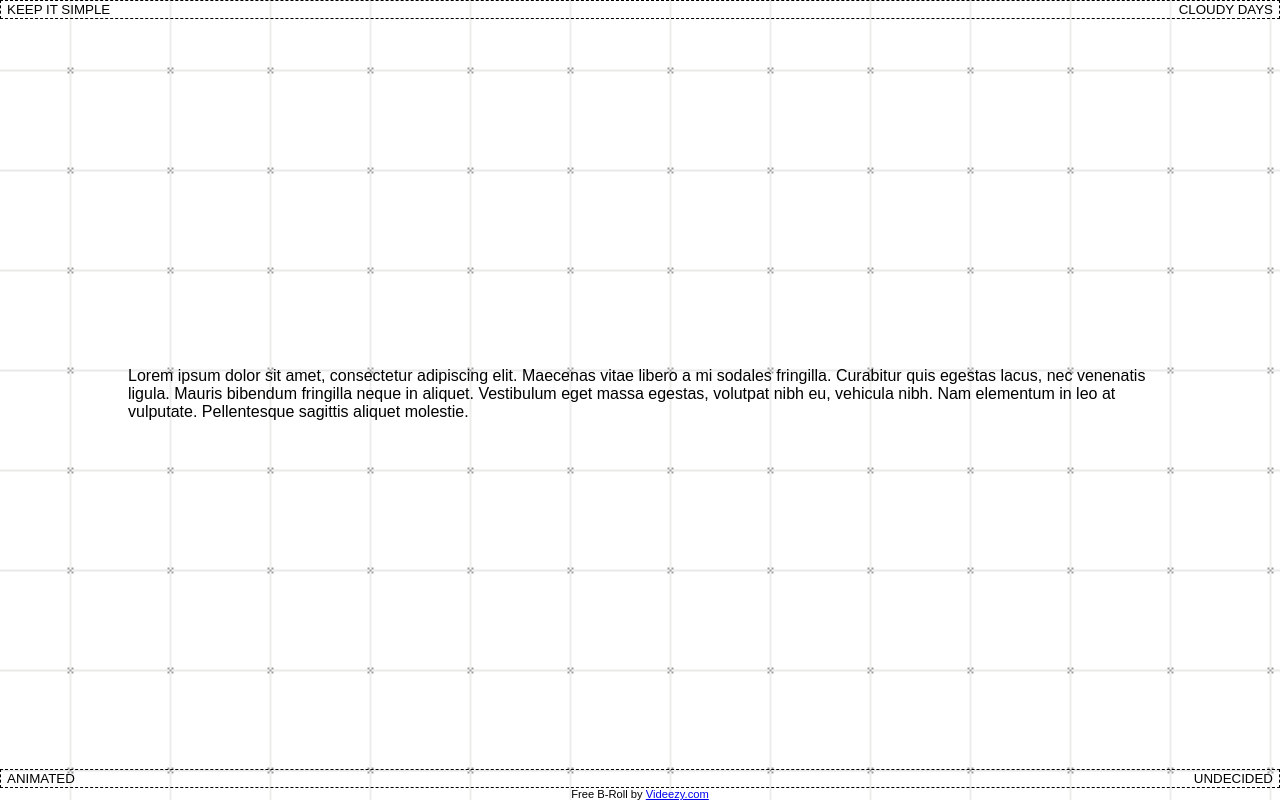
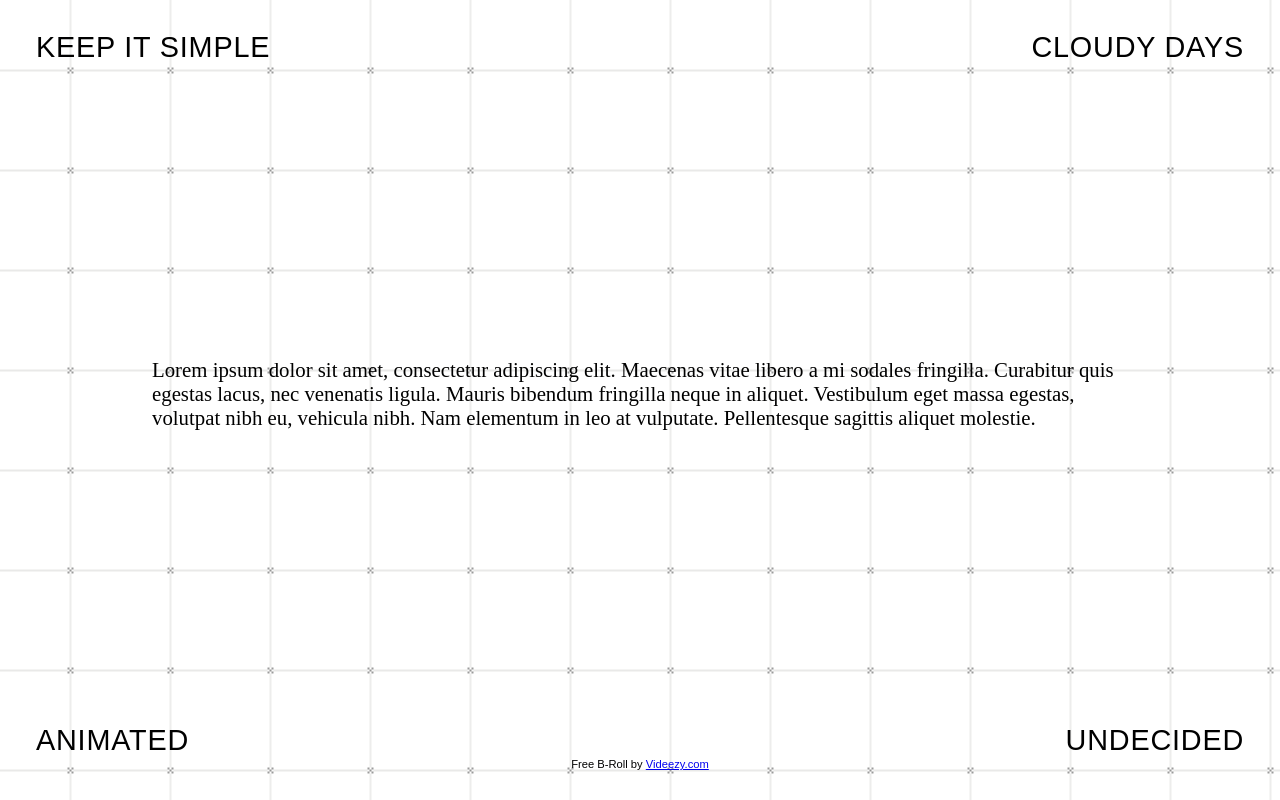
Before and after one commit to bonniehsm/portfolio, a React app: page / in a window 1280 px wide. Built offline with nearby package versions, Linux system fonts and the light colour scheme.

Commit message:
updated button and page container styling

```diff
--- a/src/presentational/StyleButton.js
+++ b/src/presentational/StyleButton.js
@@ -2,7 +2,7 @@ import React from "react";
 
 function StyleButton(props) {
     return(
-        <button onClick={() => props.click(props.pageStyle)}>
+        <button className="btn-style-option" id={"btn-" + props.pageStyle} onClick={() => props.click(props.pageStyle)}>
             {props.text}
         </button>
     );
--- a/src/scss/index.scss
+++ b/src/scss/index.scss
@@ -1,13 +1,28 @@
+$ff-crimson: 'Crimson Text', serif;
+$ff-raleway: 'Raleway', sans-serif;
+
 body{
-    font-family: Arial, Helvetica, sans-serif;
     margin: 0;
     padding: 0;
+}
+
+p {
+    font-family: $ff-crimson;
+    font-size: 1.3rem;
 }
 
 button {
     border: none;
     background: none;
+    cursor: pointer;
+    letter-spacing: 0.8px;
 }
+
+.btn-style-option {
+    font-family: $ff-raleway;
+    font-size: 1.8rem;
+}
+
 
 #root {
     height: 100vh;
@@ -17,15 +32,12 @@ button {
 
 .page-container {
     height: 100%;
+    padding: 30px;
+    box-sizing: border-box;
     display: flex;
     flex-flow: column nowrap;
     justify-content: space-between;
     position: relative;
-}
-
-/** TEMP STYLING - TO BE REMOVED**/
-.page-container > div {
-    border: 1px dashed black;
 }
 
 #main-content {
```
Also changed, not shown: src/index.css, 1 other file.
